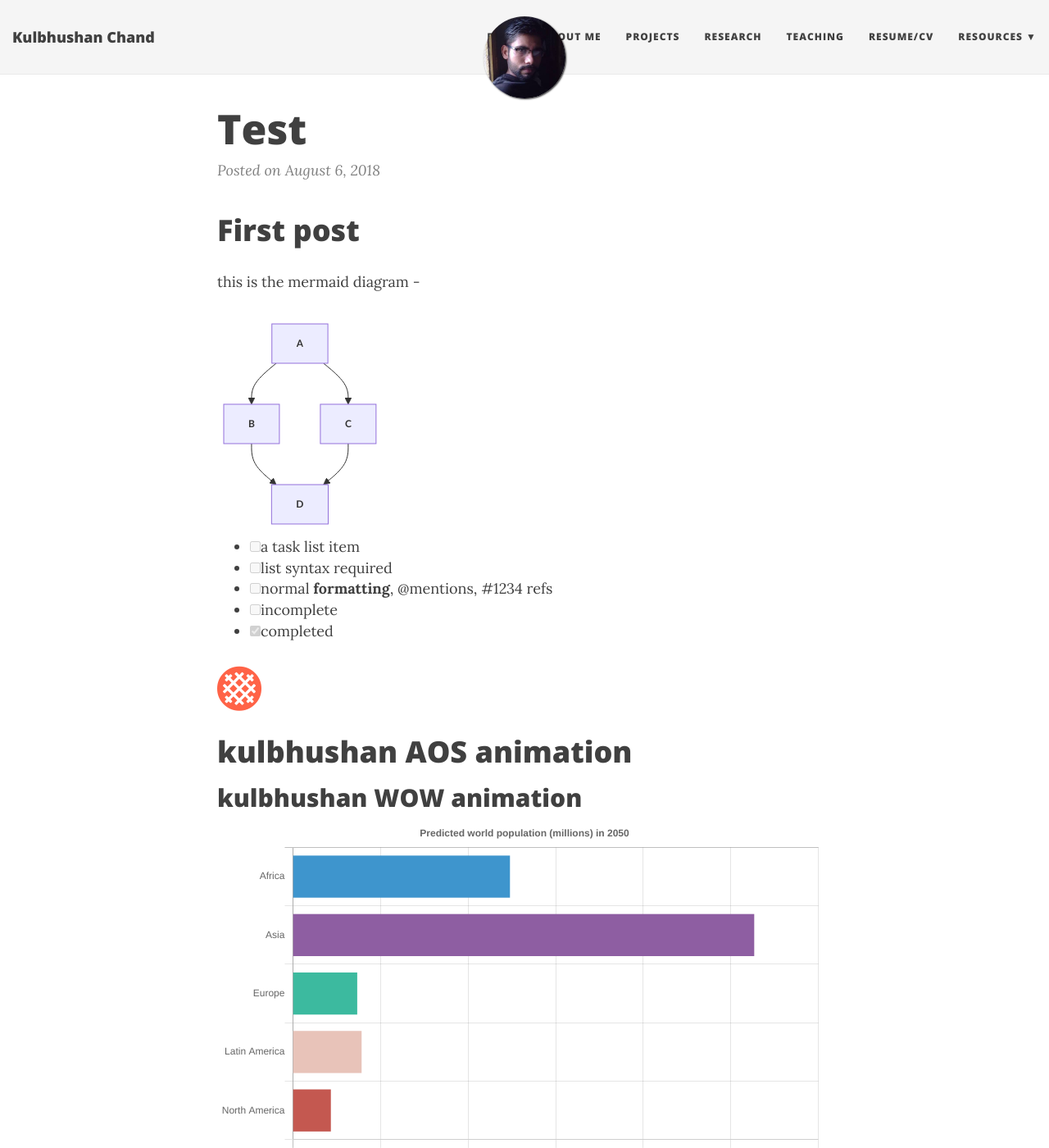
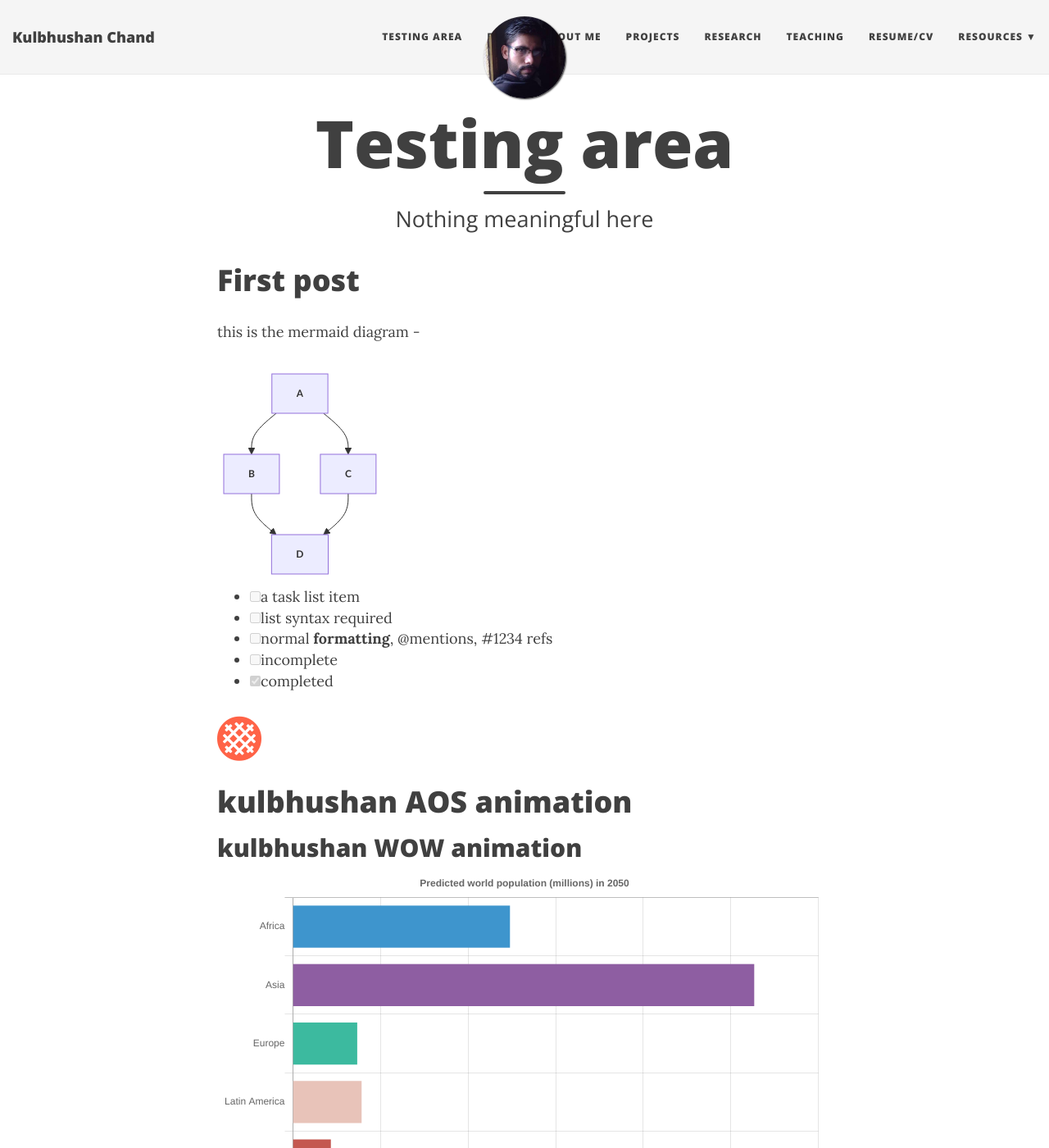
Before and after one commit to kulbhushanchand/kulbhushan-chand.github.io-v1, a Jekyll site: the page built from testing-area.md, in a window 1280 px wide and 1400 px high. Shown: the whole window at 82% size. Built offline with Jekyll 4.4.1, drawn with Linux system fonts in a browser that asks for light colours; nearby versions of some CDN libraries; comment, search, counter and statistics services are not loaded; a style sheet for code colours, icons or effects is not loaded.

Commit message:
testing area created

```diff
--- a/_config.yml
+++ b/_config.yml
@@ -23,6 +23,7 @@ description: My personal website
 
 # List of links in the navigation bar
 navbar-links:
+  Testing Area: "testing-area"
   Blog: ""
   About Me: "aboutme"
   Projects: "projects"
--- a/_posts/2018-08-06-test.md
+++ b/testing-area.md
@@ -1,3 +1,14 @@
+---
+layout: page
+title: Testing area
+subtitle: Nothing meaningful here
+bigimg: null
+tags:
+  - testing
+published: true
+---
+
+
 # First post
 
 this is the mermaid diagram -
```
